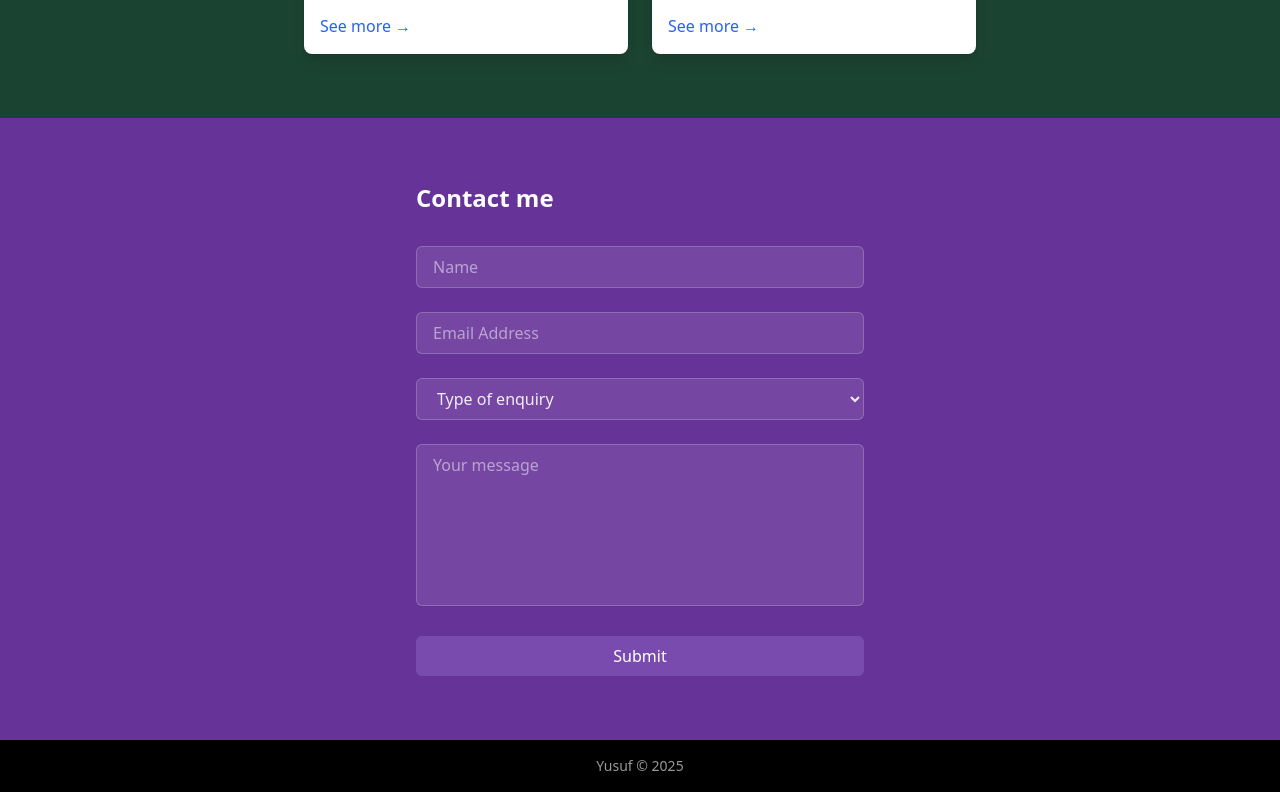
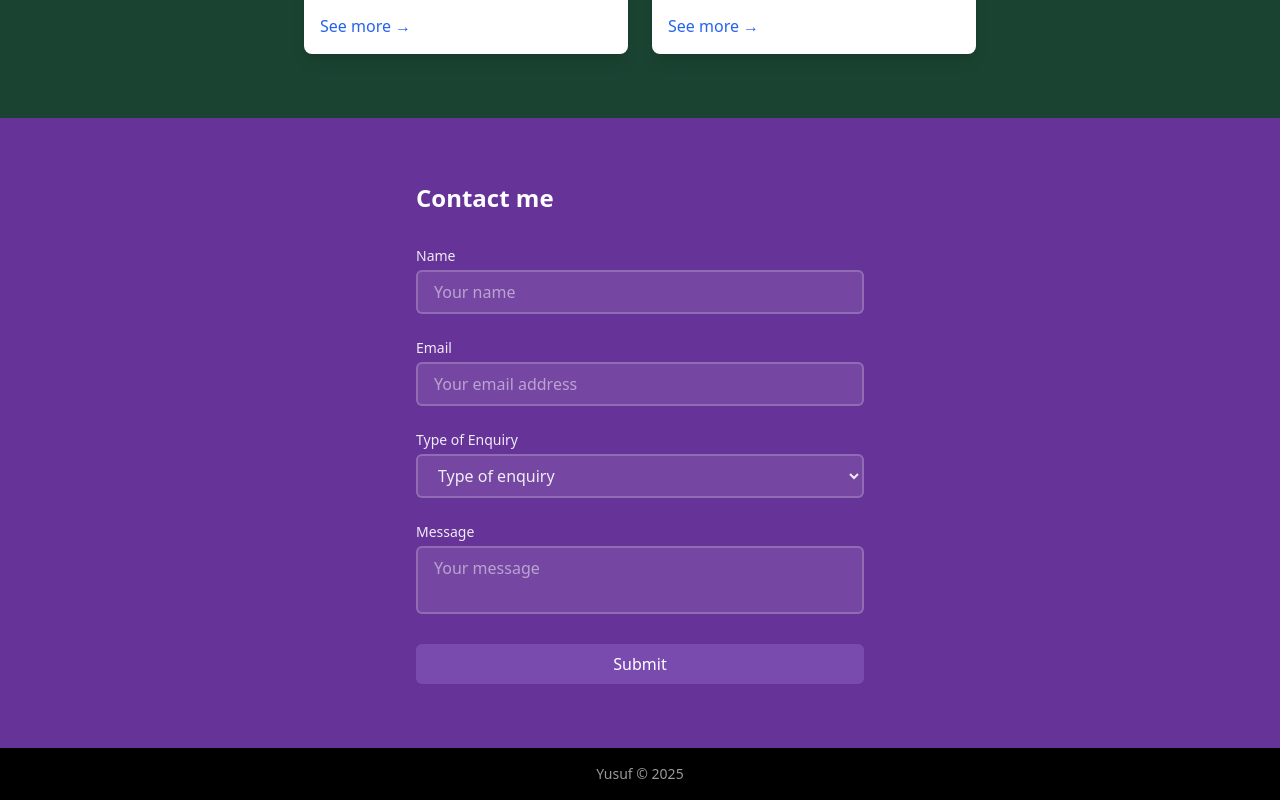
Before and after one commit to yusufswe/yusuf-mit, a React (Create React App) app: page / in a window 1280 px wide. Shown: the part 1675-2475 px from the top of the page. Built offline with nearby package versions, Linux system fonts and the light colour scheme.

Commit message:
feat: contact input validation

```diff
--- /dev/null
+++ b/src/components/FormField.jsx
@@ -0,0 +1,79 @@
+// components/FormField.jsx
+import React from "react";
+
+const baseInputStyles = `w-full border-2 border-white px-4 py-2 rounded-md bg-white/10 border
+  text-white placeholder:text-white/50 focus:outline-none focus:ring-2 focus:ring-white/30`;
+
+export const TextInput = ({ error, touched, ...props }) => (
+  <input
+    className={`${baseInputStyles} ${touched && error ? "border-red-500" : "border-white/20"}`}
+    {...props}
+  />
+);
+
+export const SelectInput = ({ options, error, touched, ...props }) => (
+  <select
+    className={`${baseInputStyles} ${
+      touched && error ? "border-red-500" : "border-white/20"
+    } text-white/90`}
+    {...props}
+  >
+    {options.map(({ value, label }) => (
+      <option key={value} value={value} className="bg-[#663399]">
+        {label}
+      </option>
+    ))}
+  </select>
+);
+
+export const TextArea = ({ error, touched, ...props }) => (
+  <textarea
+    className={`${baseInputStyles} ${
+      touched && error ? "border-red-500" : "border-white/20"
+    } resize-none`}
+    {...props}
+  />
+);
+
+export const FormField = ({ label, error, touched, type = "text", ...props }) => {
+  const renderInput = () => {
+    switch (type) {
+      case "textarea":
+        return <TextArea error={error} touched={touched} {...props} />;
+      case "select":
+        return <SelectInput error={error} touched={touched} {...props} />;
+      default:
+        return <TextInput type={type} error={error} touched={touched} {...props} />;
+    }
+  };
+
+  return (
+    <div className="space-y-1">
+      {label && <label className="block text-sm font-medium text-white/90">{label}</label>}
+      {renderInput()}
+      {touched && error && <p className="text-red-300 text-sm">{error}</p>}
+    </div>
+  );
+};
+
+export const SubmitButton = ({ isSubmitting, children }) => (
+  <button
+    type="submit"
+    disabled={isSubmitting}
+    className={`w-full bg-[#7A4BAF] text-white py-2 px-4 rounded-md font-medium ${
+      isSubmitting ? "opacity-50 cursor-not-allowed" : "hover:bg-white/90 hover:text-[#663399]"
+    } transition-colors`}
+  >
+    {children}
+  </button>
+);
+
+export const StatusMessage = ({ status }) => (
+  <>
+    {status.message && (
+      <div className={`p-3 rounded-md ${status.success ? "bg-green-500/20" : "bg-red-500/20"}`}>
+        <p className="text-sm text-center text-white">{status.message}</p>
+      </div>
+    )}
+  </>
+);
--- /dev/null
+++ b/src/hooks/useForm.js
@@ -0,0 +1,78 @@
+import { useState } from "react";
+import { validateField } from "../utils/validation";
+
+export const useForm = (initialState) => {
+  const [formData, setFormData] = useState(initialState);
+  const [errors, setErrors] = useState(
+    Object.keys(initialState).reduce((acc, key) => ({ ...acc, [key]: "" }))
+  );
+  const [touched, setTouched] = useState(
+    Object.keys(initialState).reduce((acc, key) => ({ ...acc, [key]: false }), {})
+  );
+  const [isSubmitting, setIsSubmitting] = useState(false);
+  const [submitStatus, setSubmitStatus] = useState({ success: false, message: "" });
+
+  const handleChange = (e) => {
+    const { name, value } = e.target;
+    setFormData((prev) => ({
+      ...prev,
+      [name]: value,
+    }));
+
+    if (touched[name]) {
+      const error = validateField(name, value);
+      setErrors((prev) => ({
+        ...prev,
+        [name]: error,
+      }));
+    }
+  };
+
+  const handleBlur = (e) => {
+    const { name } = e.target;
+    setTouched((prev) => ({
+      ...prev,
+      [name]: true,
+    }));
+
+    const error = validateField(name, formData[name]);
+    setErrors((prev) => ({
+      ...prev,
+      [name]: error,
+    }));
+  };
+
+  const validateForm = () => {
+    let tempError = {};
+    let isValid = true;
+
+    Object.keys(formData).forEach((key) => {
+      const error = validateField(key, formData[key]);
+      tempError[key] = error;
+      if (error) isValid = false;
+    });
+
+    setErrors(tempError);
+    return isValid;
+  };
+
+  const resetForm = () => {
+    setFormData(initialState);
+    setTouched(Object.keys(initialState).reduce((acc, key) => ({ ...acc, [key]: false }), {}));
+    setErrors(Object.keys(initialState).reduce((acc, key) => ({ ...acc, [key]: "" }), {}));
+    setSubmitStatus({ success: false, message: "" });
+  };
+  return {
+    formData,
+    errors,
+    touched,
+    isSubmitting,
+    submitStatus,
+    setIsSubmitting,
+    setSubmitStatus,
+    handleChange,
+    handleBlur,
+    validateForm,
+    resetForm,
+  };
+};
--- a/src/sections/Contact.jsx
+++ b/src/sections/Contact.jsx
@@ -1,7 +1,71 @@
 import React from "react";
 import { motion } from "framer-motion";
+import { useForm } from "../hooks/useForm";
+import { FormField, StatusMessage, SubmitButton } from "../components/FormField";
+
+const INITIAL_FORM_STATE = {
+  name: "",
+  email: "",
+  enquiry: "",
+  message: "",
+};
+
+const ENQUIRY_OPTIONS = [
+  { value: "", label: "Type of enquiry" },
+  { value: "project", label: "Freelance project proposal" },
+  { value: "opportunity", label: "Job opportunity" },
+  { value: "other", label: "Other" },
+];
 
 export default function Contact() {
+  const {
+    formData,
+    errors,
+    touched,
+    isSubmitting,
+    submitStatus,
+    setIsSubmitting,
+    setSubmitStatus,
+    handleChange,
+    handleBlur,
+    validateForm,
+    resetForm,
+  } = useForm(INITIAL_FORM_STATE);
+
+  const handleSubmit = async (e) => {
+    e.preventDefault();
+
+    if (validateForm()) {
+      setIsSubmitting(true);
+
+      try {
+        await new Promise((resolve) => setTimeout(resolve, 1000));
+
+        setSubmitStatus({
+          success: true,
+          message: "Terimakasih atas pesan anda.",
+        });
+
+        setTimeout(() => {
+          resetForm();
+        }, 2000);
+      } catch (error) {
+        setSubmitStatus({
+          success: false,
+          message: "Terjadi kesalahan. Silahkan coba lagi",
+        });
+      } finally {
+        setIsSubmitting(false);
+      }
+    } else {
+      const firstError = Object.keys(formData).find((key) => errors[key]);
+      if (firstError) {
+        const element = document.querySelector(`[name="${firstError}"]`);
+        if (element) element.focus();
+      }
+    }
+  };
+
   return (
     <section className="container mx-auto bg-[#663399] text-white py-16 px-4" id="contact">
       <div className="max-w-md mx-auto">
@@ -12,56 +76,59 @@ export default function Contact() {
           viewport={{ once: true, amount: 0.2 }}
         >
           <h2 className="text-2xl font-bold mb-8">Contact me</h2>
-          <form className="space-y-6">
-            <div>
-              <input
-                type="text"
-                placeholder="Name"
-                required
-                className="w-full px-4 py-2 rounded-md bg-white/10 border border-white/20 text-white placeholder:text-white/50 focus:outline-none focus:ring-2 focus:ring-white/30"
-              />
-            </div>
-            <div>
-              <input
-                type="email"
-                placeholder="Email Address"
-                required
-                className="w-full px-4 py-2 rounded-md bg-white/10 border border-white/20 text-white placeholder:text-white/50 focus:outline-none focus:ring-2 focus:ring-white/30"
-              />
-            </div>
-            <div>
-              <select
-                required
-                className="w-full px-4 py-2 rounded-md bg-white/10 border border-white/20 text-white/90 focus:outline-none focus:ring-2 focus:ring-white/30"
-              >
-                <option value="" className="bg-[#663399]">
-                  Type of enquiry
-                </option>
-                <option value="project" className="bg-[#663399]">
-                  Freelance project proposal
-                </option>
-                <option value="opportunity" className="bg-[#663399]">
-                  Job opportunity
-                </option>
-                <option value="other" className="bg-[#663399]">
-                  Other
-                </option>
-              </select>
-            </div>
-            <div>
-              <textarea
-                required
-                placeholder="Your message"
-                rows={6}
-                className="w-full px-4 py-2 rounded-md bg-white/10 border border-white/20 text-white placeholder:text-white/50 focus:outline-none focus:ring-2 focus:ring-white/30 resize-none"
-              />
-            </div>
-            <button
-              type="submit"
-              className="w-full bg-[#7A4BAF] text-white py-2 px-4 rounded-md font-medium hover:bg-white/90 transition-colors"
-            >
-              Submit
-            </button>
+          <form onSubmit={handleSubmit} className="space-y-6">
+            <FormField
+              label="Name"
+              name="name"
+              placeholder="Your name"
+              value={formData.name}
+              onChange={handleChange}
+              onBlur={handleBlur}
+              error={errors.name}
+              touched={touched.name}
+            />
+
+            <FormField
+              label="Email"
+              name="email"
+              type="email"
+              placeholder="Your email address"
+              value={formData.email}
+              onChange={handleChange}
+              onBlur={handleBlur}
+              error={errors.email}
+              touched={touched.email}
+            />
+
+            <FormField
+              label="Type of Enquiry"
+              name="enquiry"
+              type="select"
+              options={ENQUIRY_OPTIONS}
+              value={formData.enquiry}
+              onChange={handleChange}
+              onBlur={handleBlur}
+              error={errors.enquiry}
+              touched={touched.enquiry}
+            />
+
+            <FormField
+              label="Message"
+              name="message"
+              type="textarea"
+              placeholder="Your message"
+              value={formData.message}
+              onChange={handleChange}
+              onBlur={handleBlur}
+              error={errors.message}
+              touched={touched.message}
+            />
+
+            <StatusMessage status={submitStatus} />
+
+            <SubmitButton isSubmitting={isSubmitting}>
+              {isSubmitting ? "Submitting..." : "Submit"}
+            </SubmitButton>
           </form>
         </motion.div>
       </div>
--- /dev/null
+++ b/src/utils/validation.js
@@ -0,0 +1,20 @@
+export const validateField = (name, value) => {
+  switch (name) {
+    case "name":
+      if (!value.trim()) return "Nama wajib diisi";
+      return "";
+    case "email":
+      const emailValidation = /^[^\s@]+@[^\s@]+\.[^\s@]+$/;
+      if (!value) return "Email wajib diisi";
+      if (!emailValidation.test(value)) return "Email tidak valid";
+      return "";
+    case "enquiry":
+      if (!value) return "Pilih salah satu jenis pertanyaan";
+      return "";
+    case "message":
+      if (!value.trim()) return "Pesan wajib diisi";
+      return "";
+    default:
+      return "";
+  }
+};
```
Also changed, not shown: 1 other file (tests, documents, lock files or other folders).
